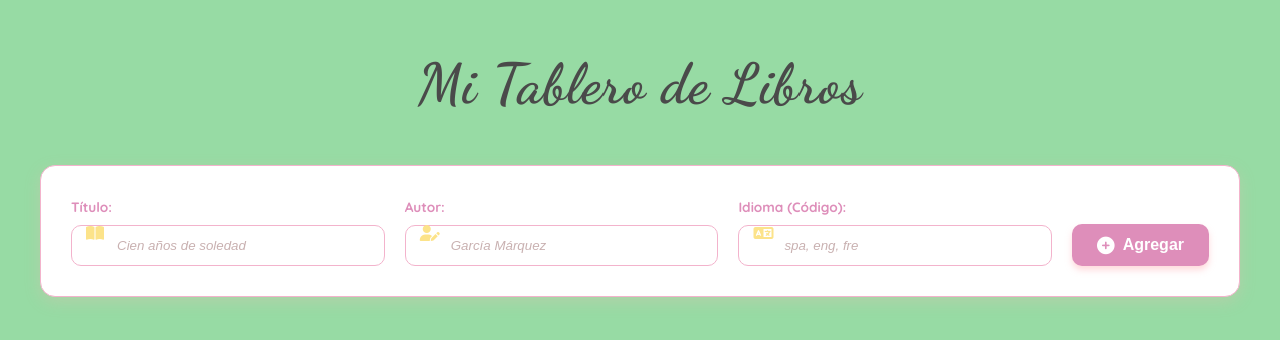
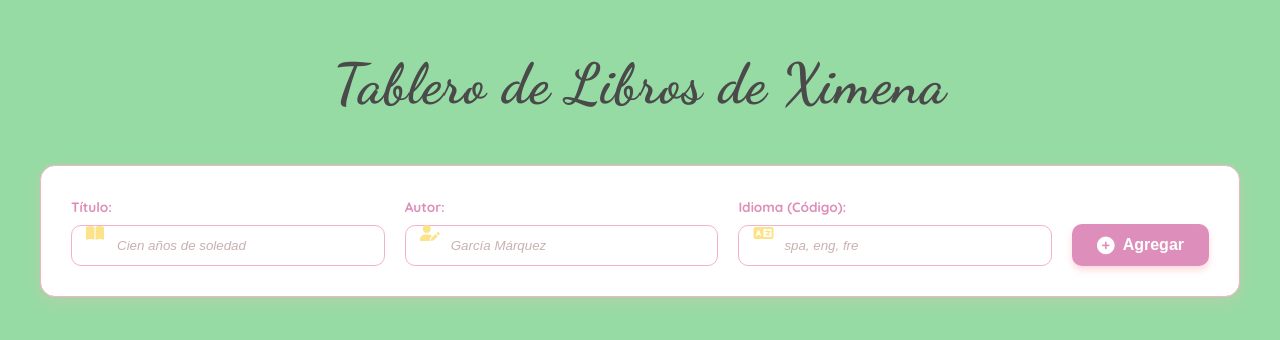
Before and after one commit to ximenagaleanam-prog/Proyecto-Claustro, a plain HTML site: page index.html in a window 1280 px wide. Drawn offline with Linux system fonts and the light colour scheme.

Commit message:
Update index.html

```diff
--- a/index.html
+++ b/index.html
@@ -14,7 +14,7 @@
 </head>
 <body>
 
-    <h1>Mi Tablero de Libros</h1>
+    <h1>Tablero de Libros de Ximena</h1>
 
     <div id="formulario-busqueda">
         <div>
```
